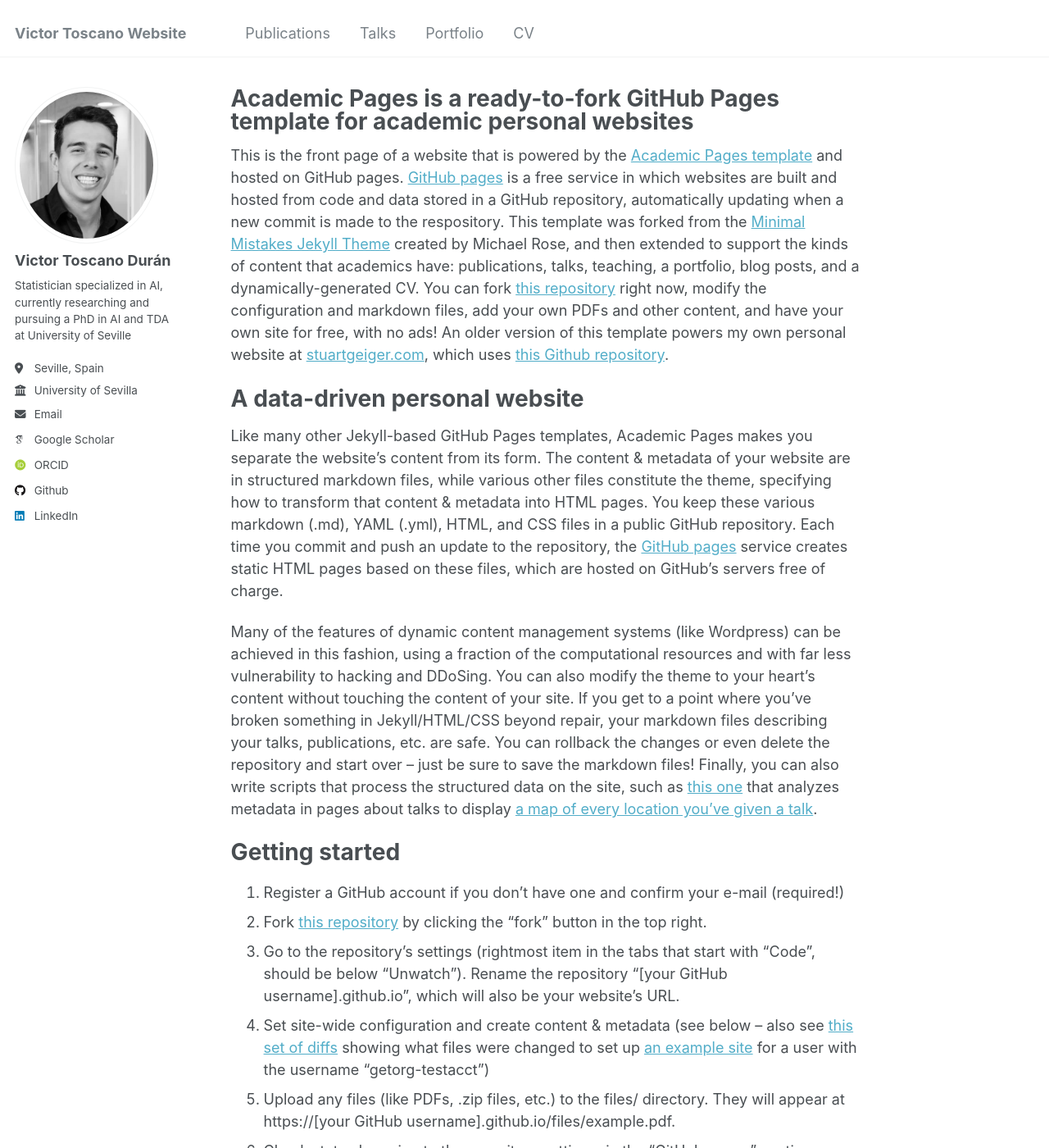
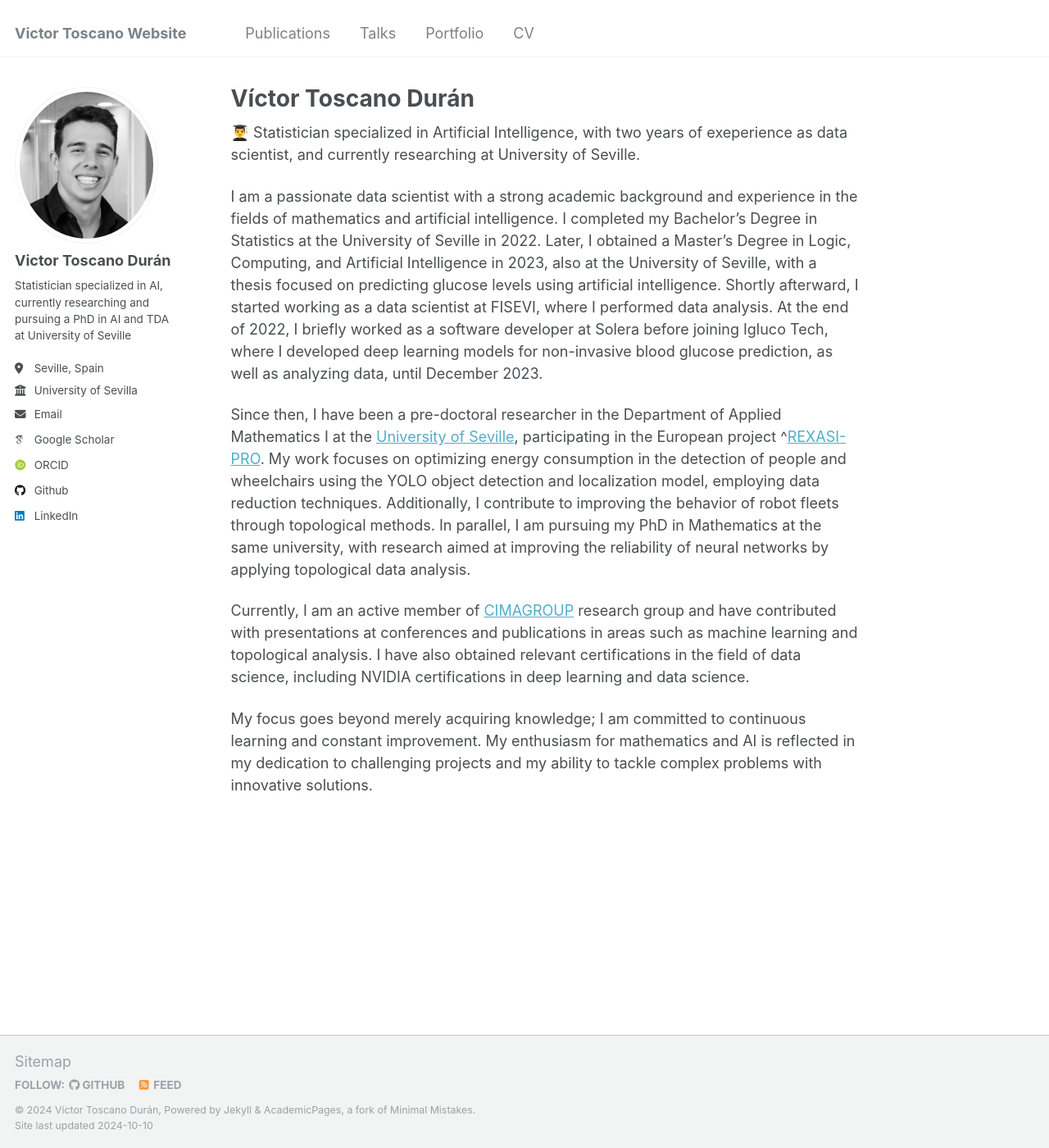
Before and after one commit to victosdur/victosdur.github.io, a Jekyll site: the page built from _pages/about.md, in a window 1280 px wide and 1400 px high. Shown: the whole window at 82% size. Built offline with Jekyll 4.4.1, drawn with Linux system fonts in a browser that asks for light colours; some web fonts are replaced; some of the changed text lies outside the part shown.

Commit message:
Update main page

```diff
--- a/_pages/about.md
+++ b/_pages/about.md
@@ -1,13 +1,24 @@
 ---
 permalink: /
-title: "Academic Pages is a ready-to-fork GitHub Pages template for academic personal websites"
+title: "Víctor Toscano Durán"
 author_profile: true
 redirect_from:
   - /about/
   - /about.html
 ---
 
-This is the front page of a website that is powered by the [Academic Pages template](https://github.com/academicpages/academicpages.github.io) and hosted on GitHub pages. [GitHub pages](https://pages.github.com) is a free service in which websites are built and hosted from code and data stored in a GitHub repository, automatically updating when a new commit is made to the respository. This template was forked from the [Minimal Mistakes Jekyll Theme](https://mmistakes.github.io/minimal-mistakes/) created by Michael Rose, and then extended to support the kinds of content that academics have: publications, talks, teaching, a portfolio, blog posts, and a dynamically-generated CV. You can fork [this repository](https://github.com/academicpages/academicpages.github.io) right now, modify the configuration and markdown files, add your own PDFs and other content, and have your own site for free, with no ads! An older version of this template powers my own personal website at [stuartgeiger.com](http://stuartgeiger.com), which uses [this Github repository](https://github.com/staeiou/staeiou.github.io).
+
+👨‍🎓 Statistician specialized in Artificial Intelligence, with two years of exeperience as data scientist, and currently researching at University of Seville.
+
+I am a passionate data scientist with a strong academic background and experience in the fields of mathematics and artificial intelligence. I completed my Bachelor's Degree in Statistics at the University of Seville in 2022. Later, I obtained a Master's Degree in Logic, Computing, and Artificial Intelligence in 2023, also at the University of Seville, with a thesis focused on predicting glucose levels using artificial intelligence. Shortly afterward, I started working as a data scientist at FISEVI, where I performed data analysis. At the end of 2022, I briefly worked as a software developer at Solera before joining Igluco Tech, where I developed deep learning models for non-invasive blood glucose prediction, as well as analyzing data, until December 2023.
+
+Since then, I have been a pre-doctoral researcher in the Department of Applied Mathematics I at the [University of Seville](https://www.us.es/), participating in the European project ^[REXASI-PRO](https://rexasi-pro.spindoxlabs.com/). My work focuses on optimizing energy consumption in the detection of people and wheelchairs using the YOLO object detection and localization model, employing data reduction techniques. Additionally, I contribute to improving the behavior of robot fleets through topological methods. In parallel, I am pursuing my PhD in Mathematics at the same university, with research aimed at improving the reliability of neural networks by applying topological data analysis.
+
+Currently, I am an active member of [CIMAGROUP](https://grupo.us.es/cimagroup/) research group and have contributed with presentations at conferences and publications in areas such as machine learning and topological analysis. I have also obtained relevant certifications in the field of data science, including NVIDIA certifications in deep learning and data science.
+
+My focus goes beyond merely acquiring knowledge; I am committed to continuous learning and constant improvement. My enthusiasm for mathematics and AI is reflected in my dedication to challenging projects and my ability to tackle complex problems with innovative solutions.
+
+<!-- This is the front page of a website that is powered by the [Academic Pages template](https://github.com/academicpages/academicpages.github.io) and hosted on GitHub pages. [GitHub pages](https://pages.github.com) is a free service in which websites are built and hosted from code and data stored in a GitHub repository, automatically updating when a new commit is made to the respository. This template was forked from the [Minimal Mistakes Jekyll Theme](https://mmistakes.github.io/minimal-mistakes/) created by Michael Rose, and then extended to support the kinds of content that academics have: publications, talks, teaching, a portfolio, blog posts, and a dynamically-generated CV. You can fork [this repository](https://github.com/academicpages/academicpages.github.io) right now, modify the configuration and markdown files, add your own PDFs and other content, and have your own site for free, with no ads! An older version of this template powers my own personal website at [stuartgeiger.com](http://stuartgeiger.com), which uses [this Github repository](https://github.com/staeiou/staeiou.github.io).
 
 A data-driven personal website
 ======
@@ -46,4 +57,4 @@ Example: editing a markdown file for a talk
 
 For more info
 ------
-More info about configuring Academic Pages can be found in [the guide](https://academicpages.github.io/markdown/). The [guides for the Minimal Mistakes theme](https://mmistakes.github.io/minimal-mistakes/docs/configuration/) (which this theme was forked from) might also be helpful.
+More info about configuring Academic Pages can be found in [the guide](https://academicpages.github.io/markdown/). The [guides for the Minimal Mistakes theme](https://mmistakes.github.io/minimal-mistakes/docs/configuration/) (which this theme was forked from) might also be helpful. -->
```
